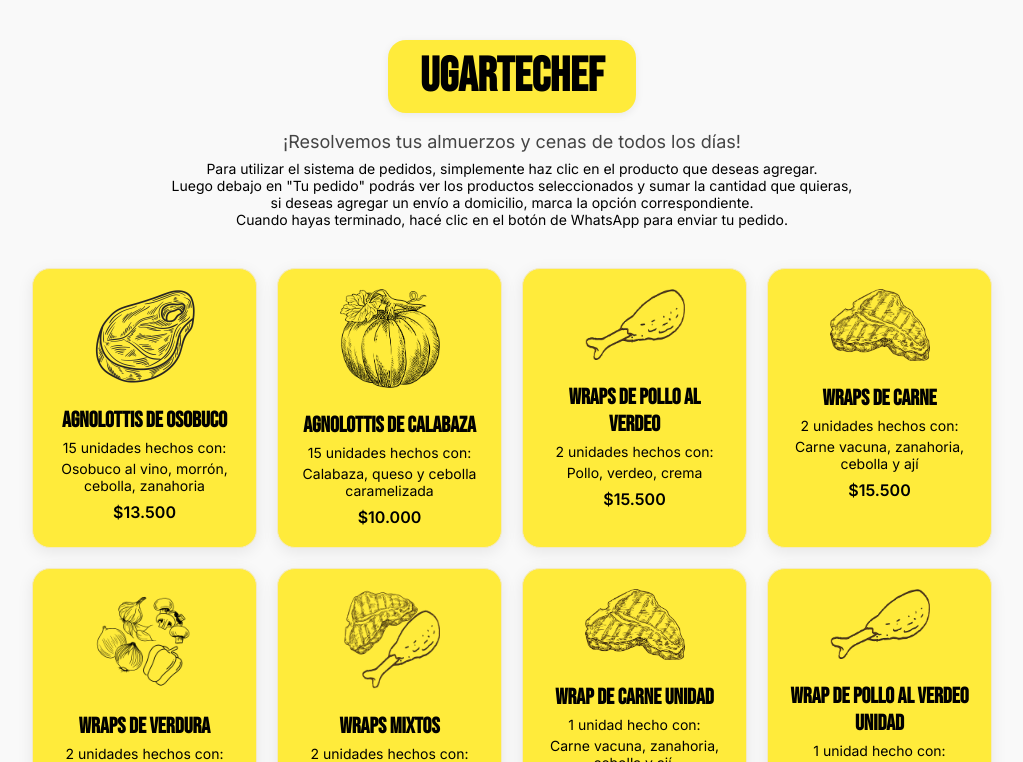
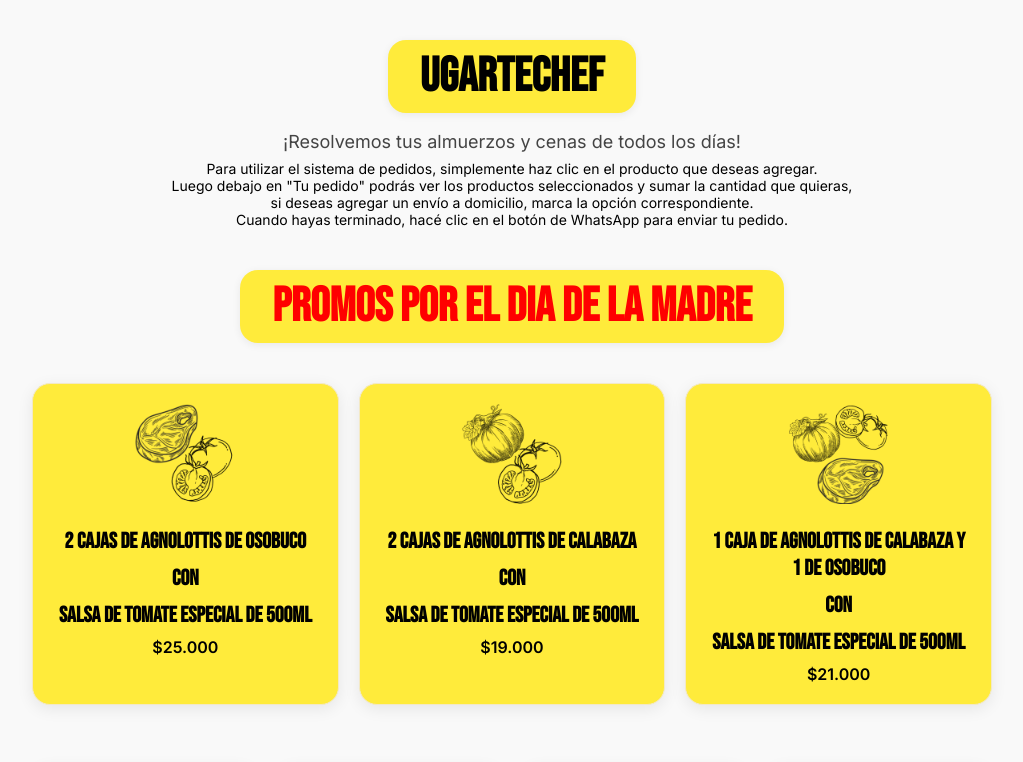
Before and after one commit to Ugartechef/ugartechef.github.io, a plain HTML site: page index.html in a window 1280 px wide. Shown: the part 172-934 px from the top of the page, without its empty margins (128-1151 px from the left). Drawn offline with Linux system fonts and the light colour scheme.

Commit message:
Añado la oferta del dia de la madre

```diff
--- a/estilos.css
+++ b/estilos.css
@@ -133,6 +133,21 @@
       color: rgb(9, 131, 9);
       font-size: 25px;
       margin: 0;
+    }
+
+    .titulo-oferta {
+      text-align: center;
+    }
+
+    .titulo-oferta h1 {
+      font-family: 'Bebas Neue', sans-serif;
+      font-size: 48px;
+      background: var(--amarillo);
+      display: inline-block;
+      padding: 8px 32px;
+      border-radius: 18px;
+      box-shadow: 0 2px 8px rgba(0,0,0,0.07);
+      margin-bottom: 10px;
     }
 
     #rojo{
--- a/index.html
+++ b/index.html
@@ -45,10 +45,38 @@
     <div id="message" style="min-height:36px"></div>
   </div>-->
   </header>
+  <div class="titulo-oferta">
+    <h1 id="rojo">PROMOS POR EL DIA DE LA MADRE</h1>
+  </div>
+    <div class="productos-grid">
+      <div class="producto" onclick="agregarProducto('Promo de Osobuco', 25000)">
+        <img src="mixtos (1).png" alt="Osobuco" id="imagen">
+        <h3>2 CAJAS DE AGNOLOTTIS DE OSOBUCO</h3>
+        <h3>CON</h3>
+        <h3>SALSA DE TOMATE ESPECIAL DE 500ML</h3>
+        <strong>$25.000</strong>
+      </div>
+
+      <div class="producto" onclick="agregarProducto('Promo de Calabaza', 19000)">
+        <img src="mixtos (2).png" alt="Calabaza" id="imagen">
+        <h3>2 CAJAS DE AGNOLOTTIS DE CALABAZA</h3>
+        <h3>CON</h3>
+        <h3>SALSA DE TOMATE ESPECIAL DE 500ML</h3>
+        <strong>$19.000</strong>
+      </div>
+
+      <div class="producto" onclick="agregarProducto('Promo de Mixtos', 21000)">
+        <img src="mixtos (3).png" alt="Mixtos" id="imagen">
+        <h3>1 CAJA DE AGNOLOTTIS DE CALABAZA Y 1 DE OSOBUCO</h3>
+        <h3>CON</h3>
+        <h3>SALSA DE TOMATE ESPECIAL DE 500ML</h3>
+        <strong>$21.000</strong>
+      </div>
+    </div>
 
   <div class="productos-grid">
     <div class="producto" onclick="agregarProducto('sorrentinos de Osobuco', 13500)">
-      <img src="Osobuco.webp" alt="Ravioles" id="imagen">
+      <img src="Osobuco.webp" alt="Osobuco" id="imagen">
       <h3>AGNOLOTTIS DE OSOBUCO</h3>
       <p>15 unidades hechos con:</p>
       <p>Osobuco al vino, morrón, cebolla, zanahoria</p>
@@ -56,7 +84,7 @@
     </div>
 
     <div class="producto" onclick="agregarProducto('sorrentinos de Calabaza', 10000)">
-      <img src="tl.webp" alt="Ravioles" id="imagen">
+      <img src="tl.webp" alt="Calabaza" id="imagen">
       <h3>AGNOLOTTIS DE CALABAZA</h3>
       <p>15 unidades hechos con:</p>
       <p>Calabaza, queso y cebolla caramelizada</p>
```
Also changed, not shown: mixtos (1).png (added), mixtos (2).png (added), mixtos (3).png (added).
